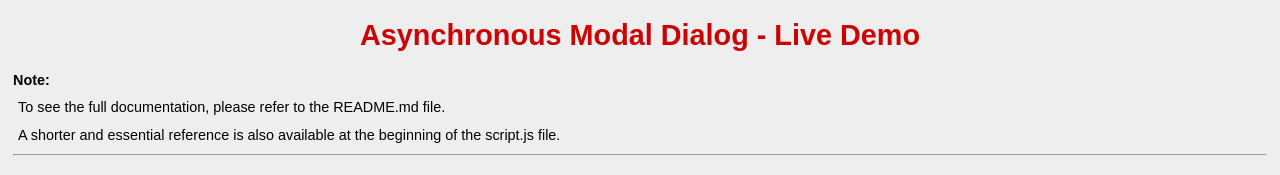
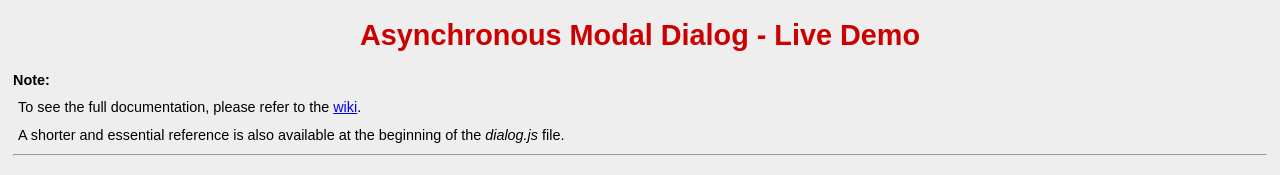
Before and after one commit to mttbernardini/dialog, a plain HTML site: page demo.html in a window 1280 px wide. Shown: the top 175 px of the page. Drawn offline with Linux system fonts and the light colour scheme.

Commit message:
Fixed references on demo.html

```diff
--- a/demo.html
+++ b/demo.html
@@ -60,8 +60,8 @@ code {
 <h1>Asynchronous Modal Dialog - Live Demo</h1>
 
 <b>Note:</b>
-<p>To see the full documentation, please refer to the README.md file.</p>
-<p>A shorter and essential reference is also available at the beginning of the script.js file.</p>
+<p>To see the full documentation, please refer to the <a href="http://github.com/mttbernardini/dialog/wiki">wiki</a>.</p>
+<p>A shorter and essential reference is also available at the beginning of the <i>dialog.js</i> file.</p>
 
 <hr>
 
```
